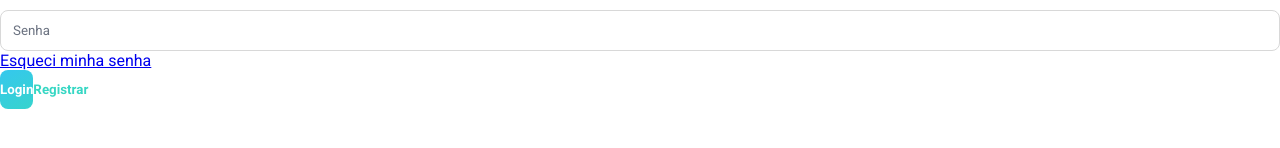
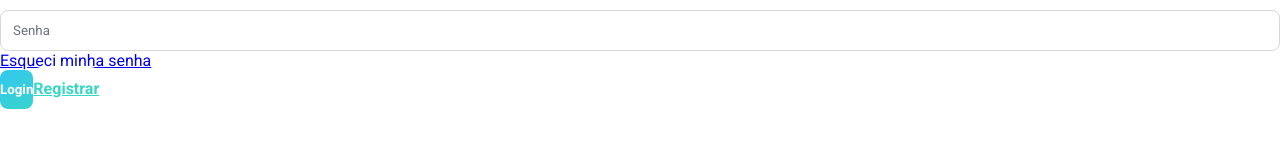
Before and after one commit to andregomidess/itazul, a Next.js app: page /auth/signin in a window 1280 px wide. Shown: the part 220-368 px from the top of the page. Built offline with nearby package versions, Linux system fonts and the light colour scheme.

Commit message:
fix: correções

```diff
--- a/src/app/auth/signin/page.tsx
+++ b/src/app/auth/signin/page.tsx
@@ -57,7 +57,7 @@ const Signin = () => {
               <Link className={style.forgotPassword} href={'/auth/forgot-password'}>Esqueci minha senha</Link>
               <div className={style.buttonBox}>
                   <button type='submit' className='btn-primary mb-2'>Login</button>
-                  <button type='button' className='btn-secondary'>Registrar</button>
+                  <Link href={'/auth/signup'} className='btn-secondary'>Registrar</Link>
               </div>
             </form>
         </CardLogin>
--- a/src/app/globals.scss
+++ b/src/app/globals.scss
@@ -47,6 +47,7 @@ button{
     color: var(--cyan);
     font-weight: 700;
     padding: .75rem 0;
+    text-align: center;
 }
 
 .input{
```
